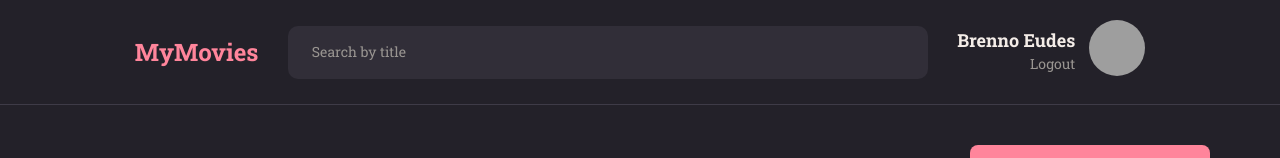
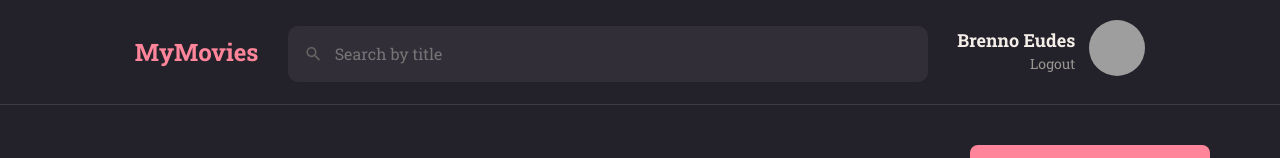
Before and after one commit to brennoEudes/my-movies, a React (Vite) app in the folder MyMovies/: page / in a window 1280 px wide. Shown: the top 158 px of the page. Built offline with nearby package versions, Linux system fonts and the light colour scheme; grey boxes are pictures that could not be loaded.

Commit message:
header input adjust

```diff
--- a/MyMovies/src/components/Header/index.jsx
+++ b/MyMovies/src/components/Header/index.jsx
@@ -1,4 +1,7 @@
 import { Link } from "react-router-dom";
+import { MdSearch } from "react-icons/md";
+import { Input } from "../Input";
+
 import { Container, Search, Profile } from "./styles";
 
 export function Header() {
@@ -6,9 +9,11 @@ export function Header() {
     <>
       <Container>
         <p>MyMovies</p>
+
         <Search>
-          <p>Search by title</p>
+          <Input className="search" placeholder="Search by title" icon={MdSearch} />
         </Search>
+
         <Profile>
           <div>
             <strong>Brenno Eudes</strong>
@@ -16,7 +21,8 @@ export function Header() {
           </div>
 
           <Link to="/profile">
-            <img id="profile-img"
+            <img
+              id="profile-img"
               src="https://github.com/brennoEudes.png"
               alt="GitHub profile image"
             />
--- a/MyMovies/src/components/Header/styles.js
+++ b/MyMovies/src/components/Header/styles.js
@@ -4,6 +4,7 @@ export const Container = styled.header`
   grid-area: header;
   width: 100%;
   height: 10.5rem;
+
   border-bottom-width: 1px;
   border-bottom-style: solid;
   border-bottom-color: ${({ theme }) => theme.COLORS.BACKGROUND_700};
@@ -17,23 +18,12 @@ export const Container = styled.header`
     font-size: 2.4rem;
     font-weight: bold;
   }
+
 `;
 
 export const Search = styled.div`
   width: 64rem;
   height: 5.3rem;
-  display: flex;
-  align-items: center;
-
-  padding: 2rem 2.4rem;
-
-  background-color: ${({ theme }) => theme.COLORS.BACKGROUND_800};
-  border-radius: 1rem;
-
-  > p {
-    font-size: 1.4rem;
-    color: ${({ theme }) => theme.COLORS.GRAY_100};
-  }
 `;
 
 export const Profile = styled.div`
```
